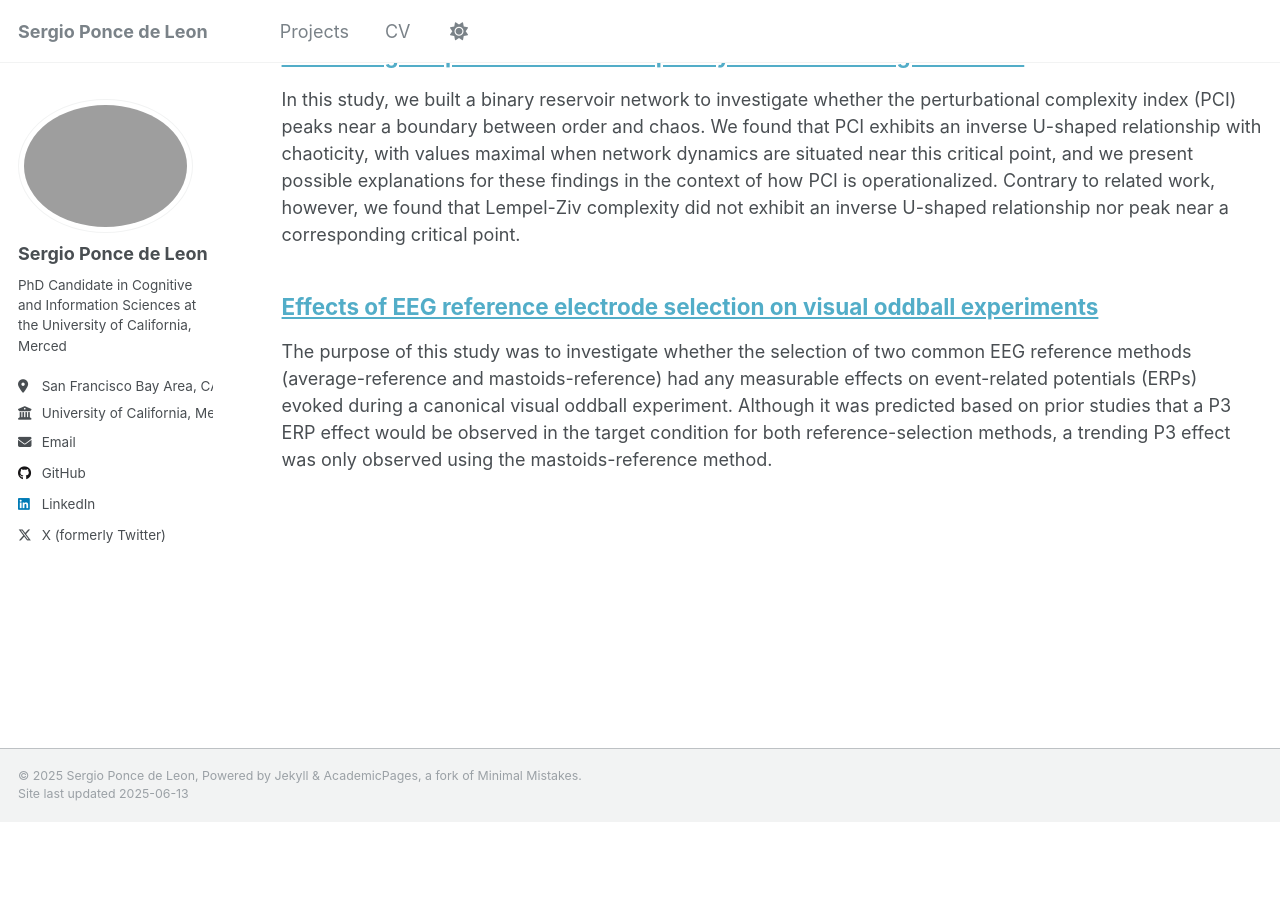
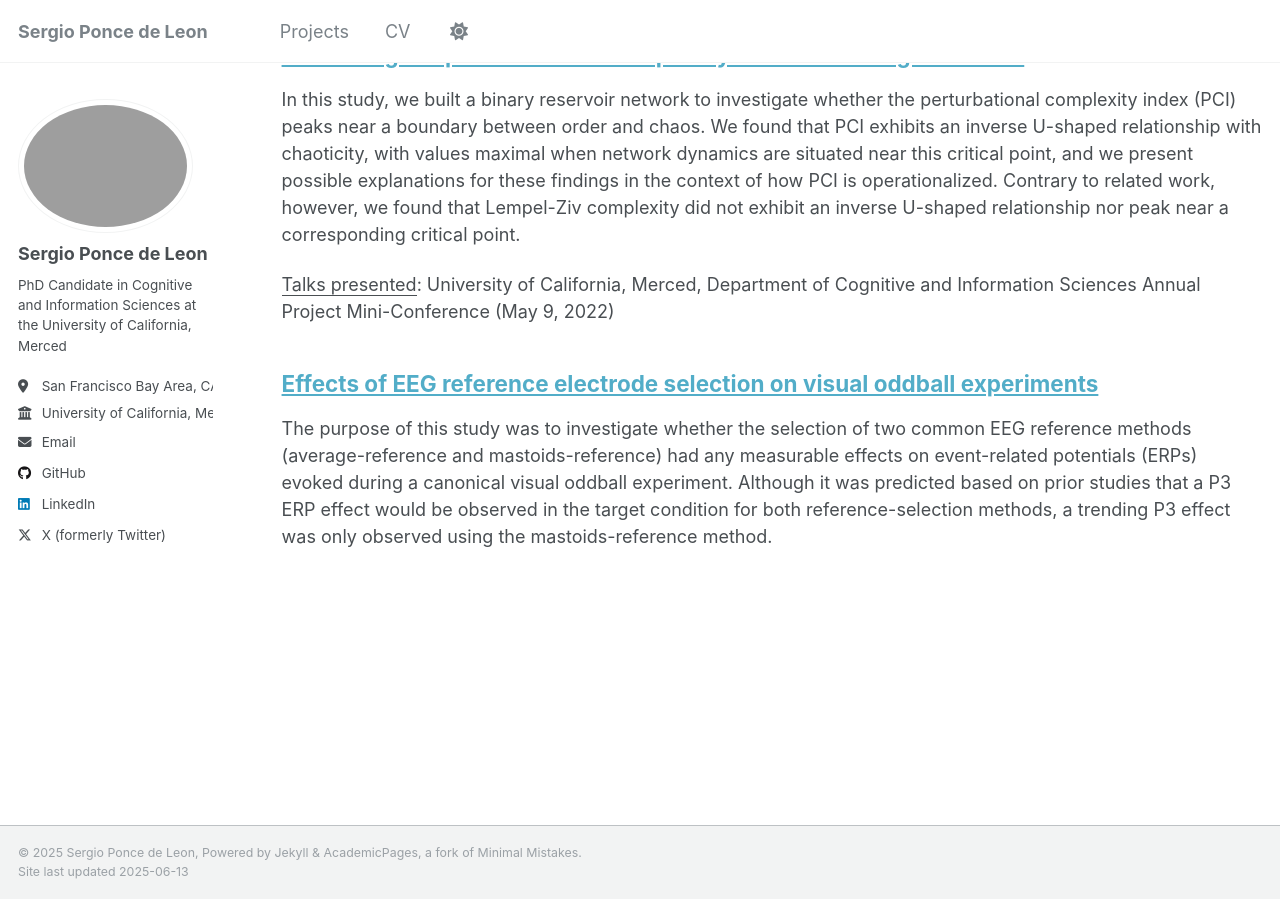
Before and after one commit to sergiopdl/sergiopdl.github.io, a Jekyll site: the page built from _pages/projects.html, in a window 1280 px wide and 900 px high, scrolled down 1827 px. Built offline with Jekyll 4.4.1, drawn with Linux system fonts in a browser that asks for light colours; before the commit the page ends 2649 px from its top, so only the background shows below that.

Commit message:
Added Talk to PCI Project

```diff
--- a/_projects/2022-05-27-Simulating-the-perturbational-complexity-index-at-the-edge-of-chaos.md
+++ b/_projects/2022-05-27-Simulating-the-perturbational-complexity-index-at-the-edge-of-chaos.md
@@ -14,7 +14,7 @@ submitted:
 in_review:
 ipa:
 funding_awarded:
-talks:
+talks: "University of California, Merced, Department of Cognitive and Information Sciences Annual Project Mini-Conference (May 9, 2022)"
 posters:
 ---
 Many objective measures of consciousness have been proposed, but the perturbational complexity index (PCI) has proven uniquely reliable within subjects and across levels of consciousness. Meanwhile, prior work with reservoir networks shows that to exhibit sophisticated information processing capabilities, network dynamics should stay close to a boundary between order and chaos. Mounting evidence is also showing that conscious cortical electrodynamics are poised near such a boundary, but there is no work examining PCI in this context. In this study, we built a binary reservoir network to investigate whether PCI also peaks near a corresponding boundary (called a critical point). We found that PCI exhibits an inverse U-shaped relationship with chaoticity, with values maximal when network dynamics are situated near this critical point, and we present possible explanations for these findings in the context of how PCI is operationalized. Contrary to related work, however, we also found that Lempel-Ziv complexity (LZc) does not exhibit an inverse U-shaped relationship nor peak near a corresponding critical point. We suggest that LZc alone may misrepresent the degree to which a system's activation dynamics correspond with those of a conscious brain. We conclude with a discussion of limitations of this study and opportunities for future work, such as employing alternative computational techniques and replicating the study in models that are more neurally representative.
```
